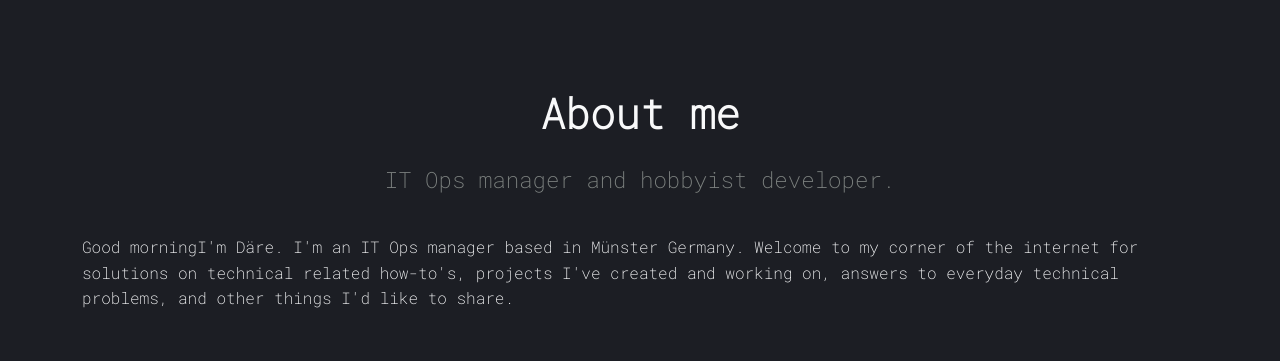
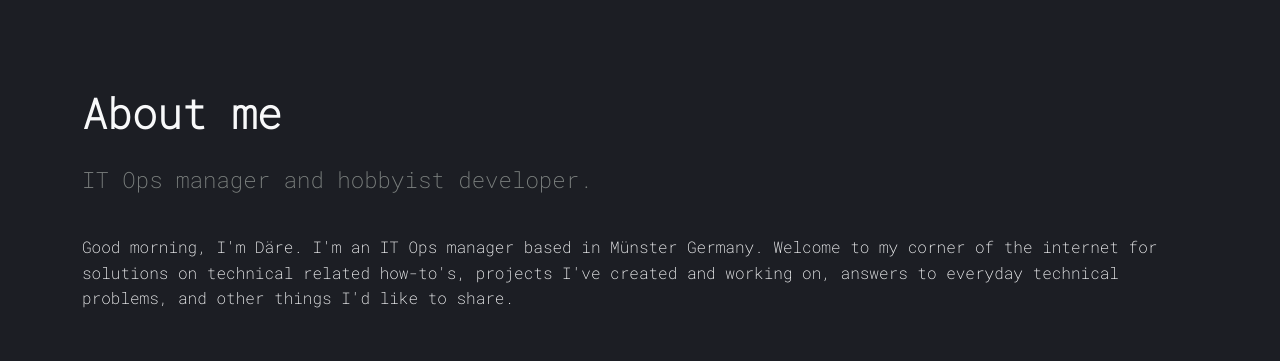
Before and after one commit to fodare/damilare-me, a React (Create React App) app: page /about in a window 1280 px wide. Shown: the part 318-679 px from the top of the page. Built offline with nearby package versions, Linux system fonts and the light colour scheme.

Commit message:
Change text styling for the about page and correct typo in the about intro page

```diff
--- a/public/assests/styling/style.css
+++ b/public/assests/styling/style.css
@@ -307,10 +307,7 @@ a{
 /* About page styling */
 .about{
     margin:3rem auto;
-}
-
-.aboutIntro{
-    text-align:center
+    text-align: left;
 }
 
 .aboutIntro h3{
--- a/src/views/About.jsx
+++ b/src/views/About.jsx
@@ -11,11 +11,11 @@ function About() {
 
          <div className="aboutMessage">
             <p>
-               <Greetings />
-               I'm Däre. I'm an IT Ops manager based in Münster Germany. Welcome
-               to my corner of the internet for solutions on technical related
-               how-to's, projects I've created and working on, answers to
-               everyday technical problems, and other things I'd like to share.
+               <Greetings />, I'm Däre. I'm an IT Ops manager based in Münster
+               Germany. Welcome to my corner of the internet for solutions on
+               technical related how-to's, projects I've created and working on,
+               answers to everyday technical problems, and other things I'd like
+               to share.
             </p>
 
             <div id="connect" className="connect-div">
```
